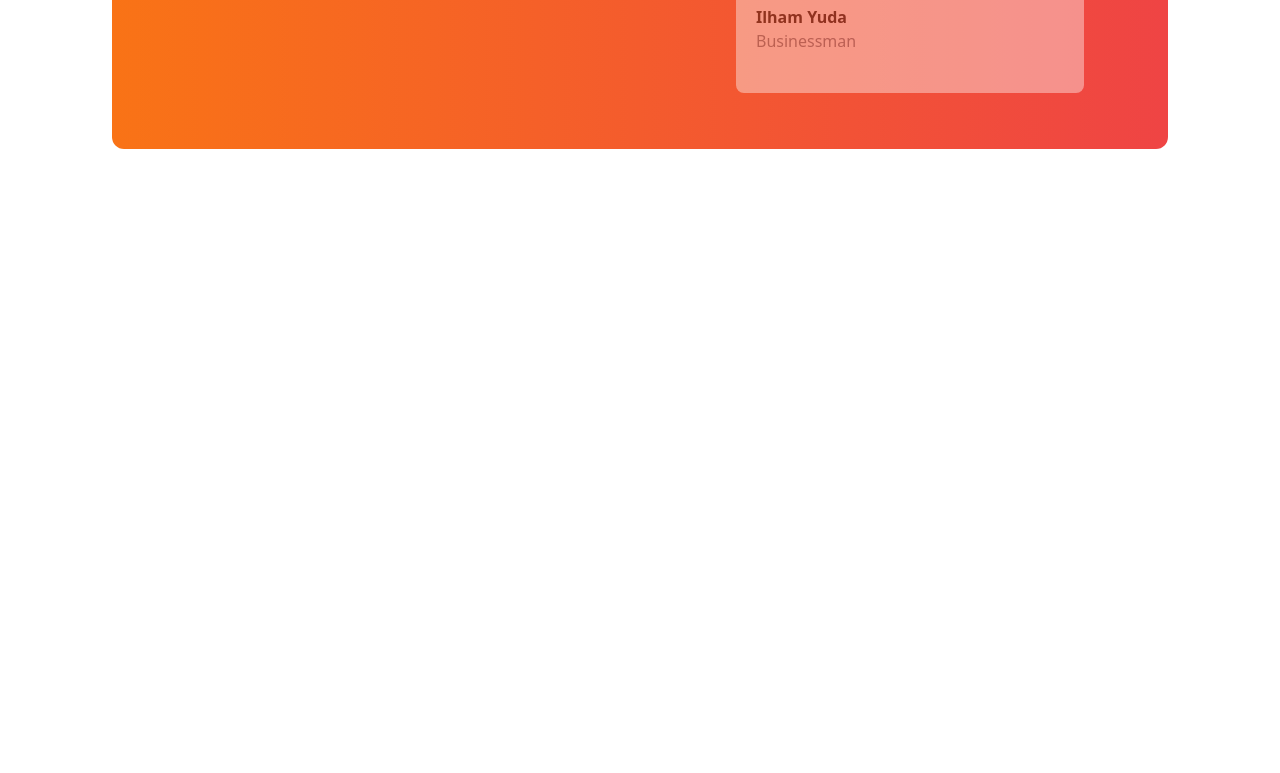
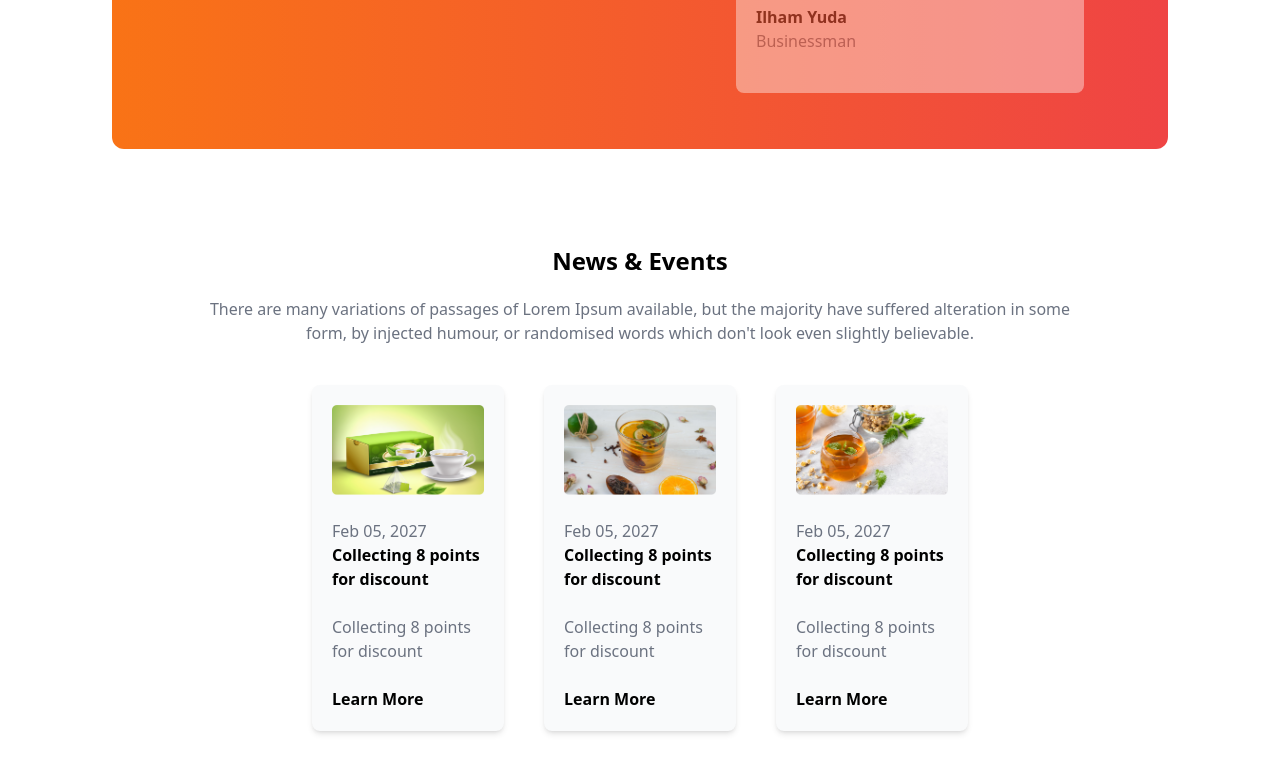
Before and after one commit to PHOYSAL/tailwind-tea-house, a plain HTML site: page index.html in a window 1280 px wide. Shown: the part 2151-2924 px from the top of the page. Before the commit the page ends 2396 px from the top, so only its background shows below. Drawn offline with nearby package versions, Linux system fonts and the light colour scheme.

Commit message:
news and events section done

```diff
--- a/index.html
+++ b/index.html
@@ -201,6 +201,50 @@
                 </div>
             </div>
         </section>
+
+        <!-- news and events section  -->
+         <section>
+            <div class="mb-24 ">
+                <div class="w-5/6 mx-auto text-center mb-10">
+                    <h2 class="text-2xl font-bold mb-5">News & Events</h2>
+                    <p class="text-gray-500">There are many variations of passages of Lorem Ipsum available, but the majority have suffered alteration in some form, by injected humour, or randomised words which don't look even slightly believable. </p>
+                </div>
+
+                <div class="flex justify-center gap-10">
+                    <div class="rounded-lg shadow-md bg-gray-50 overflow-hidden w-48 p-5 ">
+                        <img class="" src="images/news-1.png" alt="">
+                        <br>
+                        <p class="text-gray-500">Feb 05, 2027</p>
+                        <h3 class="font-bold">Collecting 8 points for discount</h3>
+                        <br>
+                        <p class="text-gray-500">Collecting 8 points for discount</p>
+                        <br>
+                        <h3 class="font-bold">Learn More</h3>
+                    </div>
+                    <div class="rounded-lg shadow-md bg-gray-50 overflow-hidden w-48 p-5">
+                        <img class="" src="images/news-2.png" alt="">
+                        <br>
+                        <p class="text-gray-500">Feb 05, 2027</p>
+                        <h3 class="font-bold">Collecting 8 points for discount</h3>
+                        <br>
+                        <p class="text-gray-500">Collecting 8 points for discount</p>
+                        <br>
+                        <h3 class="font-bold">Learn More</h3>
+                    </div>
+                    <div class="rounded-lg shadow-md bg-gray-50 overflow-hidden w-48 p-5">
+                        <img class="" src="images/news-3.png" alt="">
+                        <br>
+                        <p class="text-gray-500">Feb 05, 2027</p>
+                        <h3 class="font-bold">Collecting 8 points for discount</h3>
+                        <br>
+                        <p class="text-gray-500">Collecting 8 points for discount</p>
+                        <br>
+                        <h3 class="font-bold">Learn More</h3>
+                    </div>
+
+                </div>
+            </div>
+         </section>
     </main>
 </body>
 
```
